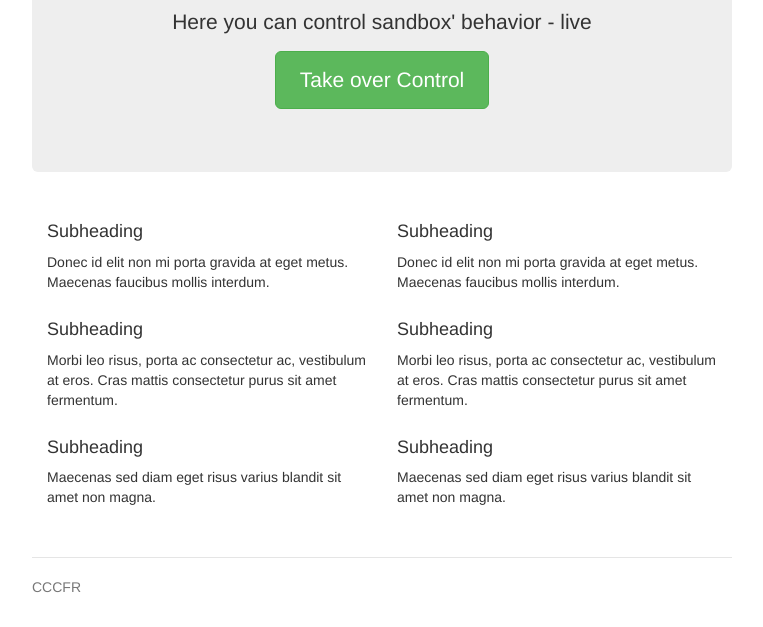
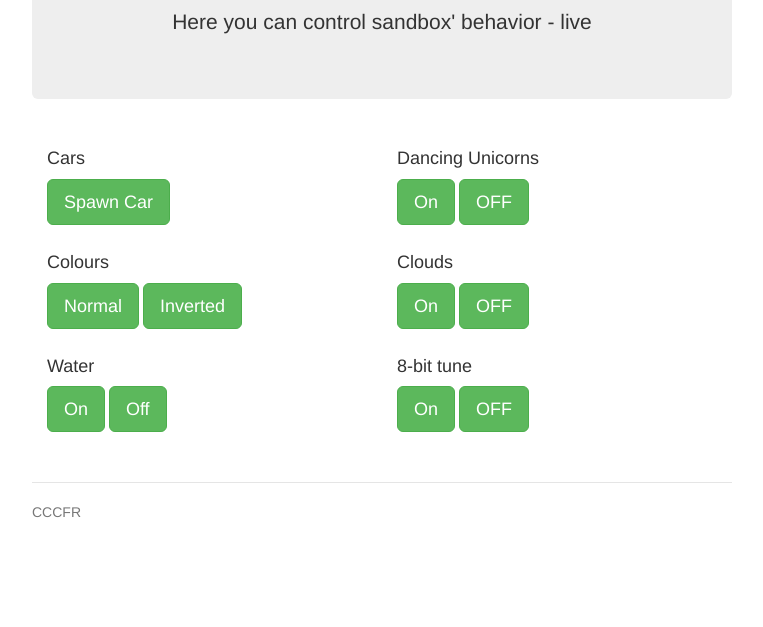
Before and after one commit to sandpeople/sandbox, a plain HTML site: page webroot/index.html in a window 1280 px wide. Shown: the part 321-948 px from the top of the page, without its empty margins (258-1021 px from the left). After the commit the page ends 873 px from the top, so only its background shows below. Drawn offline with Linux system fonts and the light colour scheme.

Commit message:
add _some_ sanity to index.html

```diff
--- a/webroot/index.html
+++ b/webroot/index.html
@@ -24,43 +24,49 @@
 
     <div class="container">
       <div class="header clearfix">
-        <nav>
+        <!-- <nav>
           <ul class="nav nav-pills pull-right">
             <li role="presentation" class="active"><a href="#">Home</a></li>
             <li role="presentation"><a href="#">Control</a></li>
             <li role="presentation"><a href="#">Contact</a></li>
           </ul>
-        </nav>
+        </nav> -->
         <h3 class="text-muted">Sand Control</h3>
       </div>
 
       <div class="jumbotron">
         <h1>Welcome to Sand&nbsp;Control</h1>
         <p class="lead">Here you can control sandbox' behavior - live</p>
-        <p><button class="btn btn-lg btn-success" role=button id='toc'>Take over Control</button></p>
+        <!-- <p><button class="btn btn-lg btn-success" role=button id='toc'>Click</button></p> -->
       </div>
 
       <div class="row marketing">
         <div class="col-lg-6">
-          <h4>Subheading</h4>
-          <p>Donec id elit non mi porta gravida at eget metus. Maecenas faucibus mollis interdum.</p>
+          <h4>Cars</h4>
+          <p><button class="btn btn-lg btn-success" role=button id='car-spawn'>Spawn Car</button></p>
 
-          <h4>Subheading</h4>
-          <p>Morbi leo risus, porta ac consectetur ac, vestibulum at eros. Cras mattis consectetur purus sit amet fermentum.</p>
+          <h4>Colours</h4>
+          <p><button class="btn btn-lg btn-success" role=button id='col-normal'>Normal</button>
+          <button class="btn btn-lg btn-success" role=button id='col-invert'>Inverted</button></p>
 
-          <h4>Subheading</h4>
-          <p>Maecenas sed diam eget risus varius blandit sit amet non magna.</p>
+          <h4>Water</h4>
+          <p><button class="btn btn-lg btn-success" role=button id='wat-on'>On</button>
+          <button class="btn btn-lg btn-success" role=button id='wat-off'>Off</button></p>
         </div>
 
         <div class="col-lg-6">
-          <h4>Subheading</h4>
-          <p>Donec id elit non mi porta gravida at eget metus. Maecenas faucibus mollis interdum.</p>
+          <h4>Dancing Unicorns</h4>
+          <p><button class="btn btn-lg btn-success" role=button id='uni-on'>On</button>
+          <button class="btn btn-lg btn-success" role=button id='uni-off'>OFF</button></p>
 
-          <h4>Subheading</h4>
-          <p>Morbi leo risus, porta ac consectetur ac, vestibulum at eros. Cras mattis consectetur purus sit amet fermentum.</p>
+          <h4>Clouds</h4>
+          <p><button class="btn btn-lg btn-success" role=button id='clo-on'>On</button>
+          <button class="btn btn-lg btn-success" role=button id='clo-off'>OFF</button></p>
 
-          <h4>Subheading</h4>
-          <p>Maecenas sed diam eget risus varius blandit sit amet non magna.</p>
+          <h4>8-bit tune</h4>
+          <p><button class="btn btn-lg btn-success" role=button id='8-on'>On</button>
+          <button class="btn btn-lg btn-success" role=button id='8-off'>OFF</button></p>
+
         </div>
       </div>
 
```
